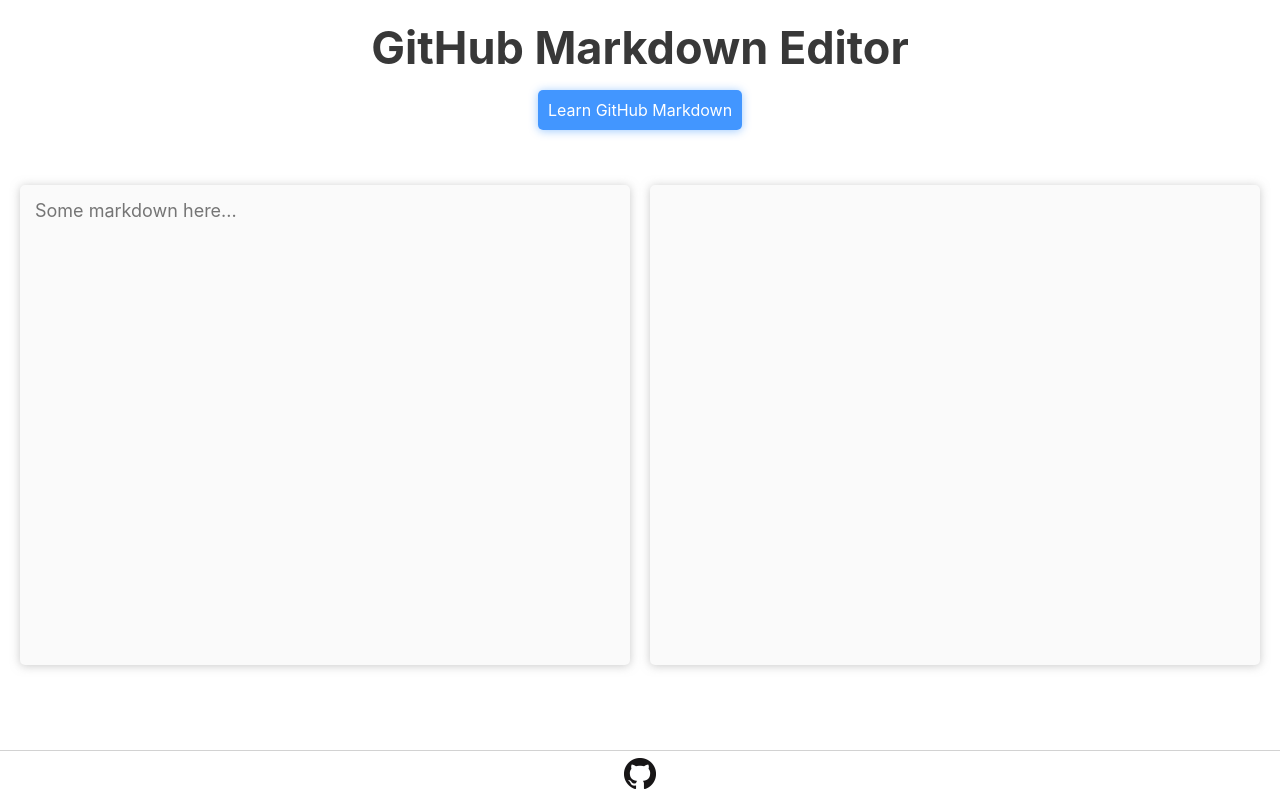
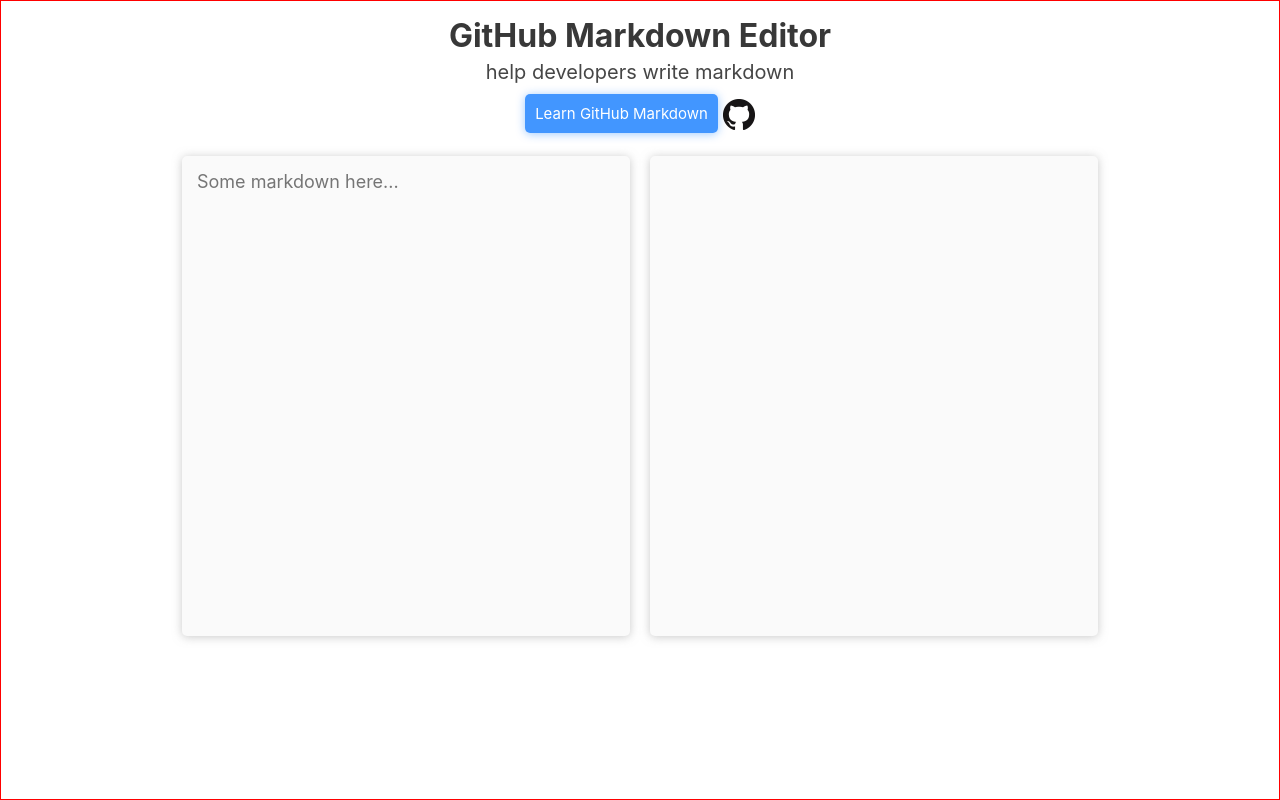
Before and after one commit to mattcalb/github-markdown-editor, a React (Create React App) app: page / in a window 1280 px wide. Built offline with nearby package versions, Linux system fonts and the light colour scheme.

Commit message:
Remove the footer and change the header

```diff
--- a/src/assets/styles/global.css
+++ b/src/assets/styles/global.css
@@ -6,6 +6,5 @@
 }
 
 body {
-    position: relative;
     min-height: 100vh;
 }
--- a/src/pages/MainPage/index.js
+++ b/src/pages/MainPage/index.js
@@ -24,17 +24,24 @@
   }
 
   return (
-    <div>
+    <main>
       <header>
         <h1>GitHub Markdown Editor</h1>
+        <p>help developers write markdown</p>
+        <div className="link-container">
           <a
             className="link"
             href="https://guides.github.com/features/mastering-markdown/"
           >
             Learn GitHub Markdown
           </a>
+          <a
+            href="https://github.com/mattcalb/github-markdown-editor"
+          >
+            <img src={gitHubMark}></img>
+          </a>
+        </div>
       </header>
-
       <div className="editor-container">
         <textarea
           className="editor"
@@ -44,13 +51,7 @@
         ></textarea>
         <ReactMarkdown plugins={[gfm]} children={input} className="preview" />
       </div>
-
-      <footer>
-        <a href="https://github.com/mattcalb">
-          <img src={gitHubMark} alt="GitHub Mark" />
-        </a>
-      </footer>
-    </div>
+    </main>
   );
 }
 
--- a/src/pages/MainPage/style.css
+++ b/src/pages/MainPage/style.css
@@ -1,12 +1,36 @@
+main {
+    border: 1px solid red;
+    min-height: 100vh;
+    padding: 15px;
+}
+
 header {
     text-align: center;
-    padding: 20px;
+    color: rgb(56, 56, 56);
 }
 
-h1 {
-    font-size: 45px;
-    color: rgb(56, 56, 56);
-    margin-bottom: 25px;
+p {
+    font-size: 20px;
+    color: rgb(70, 70, 70);
+    padding: 5px;
+}
+
+.editor-container {
+    display: flex;
+    justify-content: center;
+    align-items: center;
+}
+
+@media only screen and (max-width: 768px) {
+    .editor-container {
+        display: block;
+    }
+}
+
+.link-container {
+    padding: 10px;
+    display: inline-block;
+    margin-bottom: 15px;
 }
 
 .link {
@@ -15,6 +39,8 @@
     box-shadow: 0 1px 10px 0 rgb(0, 118, 255, 39%);
     border-radius: 5px;
     padding: 10px;
+    font-size: 15px;
+    white-space: nowrap;
     text-decoration: none;
 }
 
@@ -26,36 +52,27 @@
     background-color: rgb(66, 130, 255);
 }
 
-.editor-container {
-    display: flex;
-    justify-content: center;
-    align-items: center;
-    margin-top: 25px;
-    padding: 20px 20px 100px 20px;
-}
-
-@media only screen and (max-width: 768px) {
-    .editor-container {
-        display: block;
-    }
+img {
+    vertical-align: middle;
+    padding-left: 5px;
 }
 
 .editor {
-    margin-right: 20px;
     resize: none;
 }
 
 .editor, .preview {
     color: rgb(56, 56, 56);
     font-size: 18px;
-    width: 50%;
     height: 60vh;
+    width: 35vw;
     border: none;
     border-radius: 5px;
     background-color: rgb(250, 250, 250);
     padding: 15px;
     box-sizing: border-box;
     box-shadow: 0 1px 10px 0 rgb(150, 150, 150, 50%);
+    word-wrap: break-word;
 }
 
 .editor:focus, .editor:active {
@@ -65,14 +82,20 @@
 @media only screen and (max-width: 768px) {
     .editor, .preview {
         width: 100%;
-        height: 35vh;
+        height: 25vh;
     }
 }
 
 @media only screen and (max-width: 768px) {
     .preview {
         margin-top: 20px;
-        height: 35vh;
+        height: 25vh;
+    }
+}
+
+@media only screen and (min-width: 768px) {
+    .editor {
+        margin-right: 20px;
     }
 }
 
@@ -84,7 +107,6 @@
 .preview h6 {
     border-bottom: 1px solid rgb(210, 210, 210);
     padding-bottom: 10px;
-    padding-top: 10px;
 }
 
 .preview {
@@ -101,15 +123,3 @@
     color: white;
     background: rgb(51, 51, 51);
 }
-
-footer {
-    border-top: 1px solid rgb(210, 210, 210);
-    padding: 10px;
-    width: 100%;
-    height: 50px;
-    position: absolute;
-    bottom: 0;
-    display: flex;
-    justify-content: center;
-    align-items: center;
-}
```
Lines whose indentation alone changed are shown as unchanged.
